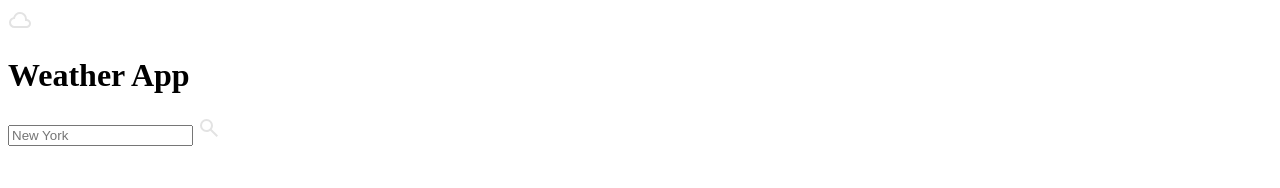
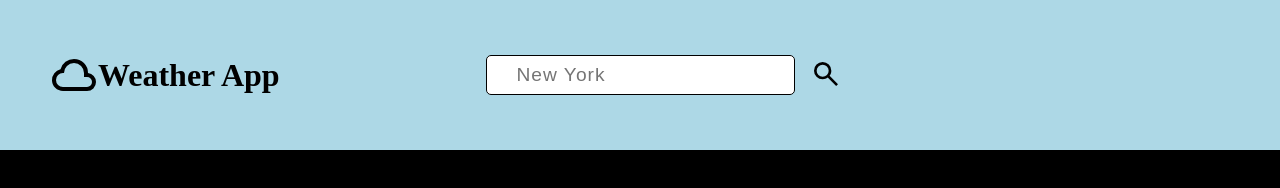
Before and after one commit to Zulu0824/Weather-App, a website built with webpack: page src/template.html in a window 1280 px wide. Built offline with nearby package versions, Linux system fonts and the light colour scheme.

Commit message:
ADD: logo-heading, search-section styling in css and restructure html

```diff
--- a/src/index.js
+++ b/src/index.js
@@ -0,0 +1 @@
+import "./style.css";
--- /dev/null
+++ b/src/style.css
@@ -0,0 +1,76 @@
+* {
+  box-sizing: border-box;
+  padding: 0px;
+  margin: 0px;
+}
+
+body {
+  height: 100vh;
+  width: 100%;
+}
+
+#container {
+  height: 100vh;
+  width: 100%;
+  display: grid;
+  grid-template-rows: 150px 1fr;
+  background-color: black;
+}
+
+/* logo-heading */
+
+#header-section {
+  background-color: lightblue;
+  display: grid;
+  grid-template-columns: 1fr auto 1fr;
+}
+
+#logo-heading {
+  display: flex;
+  align-items: center;
+  margin-left: 50px;
+}
+
+#logo-icon {
+  height: 48px;
+  width: 48px;
+  fill: black;
+}
+
+/* search-section */
+
+#search-section {
+  display: flex;
+  justify-self: center;
+  align-items: center;
+}
+
+#search-bar {
+  /* height: ; */
+  font-size: 1.2rem;
+  padding: 8px 30px;
+  letter-spacing: 1px;
+  outline: none;
+  border-radius: 5px;
+  border: 1px solid black;
+}
+
+#icon-div {
+  display: grid;
+  align-items: center;
+}
+
+#search-icon {
+  fill: black;
+  height: 32px;
+  width: 32px;
+}
+
+#search-button {
+  justify-self: start;
+  background: none;
+  border: none;
+  outline: none;
+  cursor: pointer;
+  margin-left: 15px;
+}
--- a/src/template.html
+++ b/src/template.html
@@ -12,10 +12,7 @@
           <svg
             id="logo-icon"
             xmlns="http://www.w3.org/2000/svg"
-            height="24px"
             viewBox="0 -960 960 960"
-            width="24px"
-            fill="#e3e3e3"
           >
             <path
               d="M260-160q-91 0-155.5-63T40-377q0-78 47-139t123-78q25-92 100-149t170-57q117 0 198.5 81.5T760-520q69 8 114.5 59.5T920-340q0 75-52.5 127.5T740-160H260Zm0-80h480q42 0 71-29t29-71q0-42-29-71t-71-29h-60v-80q0-83-58.5-141.5T480-720q-83 0-141.5 58.5T280-520h-20q-58 0-99 41t-41 99q0 58 41 99t99 41Zm220-240Z"
@@ -30,17 +27,19 @@
             name="search-bar"
             placeholder="New York"
           />
+        </div>
+        <div id="icon-div">
+          <button type="button" id="search-button">
             <svg
+              id="search-icon"
               xmlns="http://www.w3.org/2000/svg"
-            height="24px"
               viewBox="0 -960 960 960"
-            width="24px"
-            fill="#e3e3e3"
             >
               <path
                 d="M784-120 532-372q-30 24-69 38t-83 14q-109 0-184.5-75.5T120-580q0-109 75.5-184.5T380-840q109 0 184.5 75.5T640-580q0 44-14 83t-38 69l252 252-56 56ZM380-400q75 0 127.5-52.5T560-580q0-75-52.5-127.5T380-760q-75 0-127.5 52.5T200-580q0 75 52.5 127.5T380-400Z"
               />
             </svg>
+          </button>
         </div>
       </div>
       <div id="main-content"></div>
```
Lines whose indentation alone changed are shown as unchanged.
